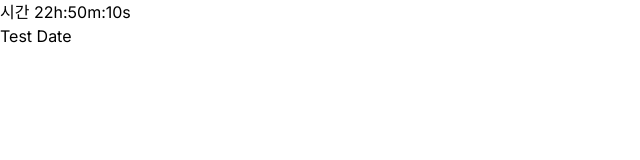
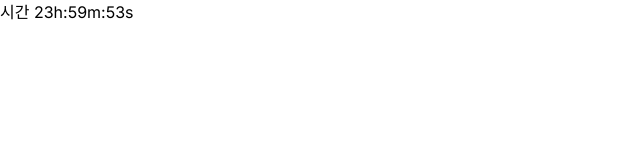
Before and after one commit to lazystudio0014/theslowpostbox, a Next.js app: page /timer in a window 1280 px wide. Shown: the top 160 px of the page, without its empty margins (0-640 px from the left). Built offline with nearby package versions, Linux system fonts and the light colour scheme.

Commit message:
fixed 24 hour timer bug
Fiexed bug for Timer

```diff
--- a/src/app/page.tsx
+++ b/src/app/page.tsx
@@ -7,7 +7,7 @@ export default function Home() {
     {"src": '/preview', "text": "Preview"},
   ]
   return (
-   <div>
+   <div className="container mx-[20%] mt-[8%]">
     {
         buttonType && buttonType.map((e,i)=>{
           return(<button key={i} className="myBtn" onClick={()=>{location.href = e.src}}>{e.text}</button>)
--- a/src/app/preview/page.tsx
+++ b/src/app/preview/page.tsx
@@ -1,5 +1,5 @@
 'use client'
-import Preview from "./Compoenets/Preview"
+import Preview from "./compoenets/Preview"
 export default function Page() {
     return (
       <Preview/>
--- a/src/app/timer/compoenets/Timer.tsx
+++ b/src/app/timer/compoenets/Timer.tsx
@@ -1,19 +1,23 @@
 'use client'
 import { useEffect ,useState} from "react"
-export default function Timer()
+type DateTime =
 {
-    const [hour,setHour] = useState(0)
-    const [minute, setMinute] = useState(0)
-    const [second, setSecond] =useState(0)
+    currentTime : number
+}
+export default function Timer({currentTime} : DateTime)
+{
+    const [hour,setHour] = useState(0)// 1시간
+    const [minute, setMinute] = useState(0)// 분
+    const [second, setSecond] =useState(0)// 초
+
     useEffect(()=>{
+    },[hour,minute,second])
 
-
-    },[hour,minute,second])
+    const endDate = new Date(currentTime + 86400000)
     function timer()
     {
-        const twentyfourhourinmili = 86400000;
         const rightNow = new Date(Date.now())
-        const endDate = new Date(1697164567725 + twentyfourhourinmili)
+
         const endAt =  (endDate.getTime()-rightNow.getTime())
         let secondcal = Math.floor(endAt/1000)
         let minutecal = Math.floor(secondcal/60)
@@ -24,11 +28,7 @@ export default function Timer()
         setMinute(minutecal)
         setSecond(secondcal)
     }
+    // 매 초마다 업데이트 진행
     setInterval(timer,1000)
-    return(
-        <div>
-            <div>시간 {`${hour}h:${minute}m:${second}s`}</div>
-            <button onClick={()=>console.log()}> Test Date</button>
-        </div>
-    )
+    return( <div>시간 {`${hour}h:${minute}m:${second}s`}</div>)
 }
--- a/src/app/timer/page.tsx
+++ b/src/app/timer/page.tsx
@@ -1,7 +1,8 @@
 'use client'
 import Timer from "./compoenets/Timer"
 export default function Page() {
+
     return (
-        <Timer/>
+        <Timer currentTime={new Date().getTime()}/>
     )
   }
```
